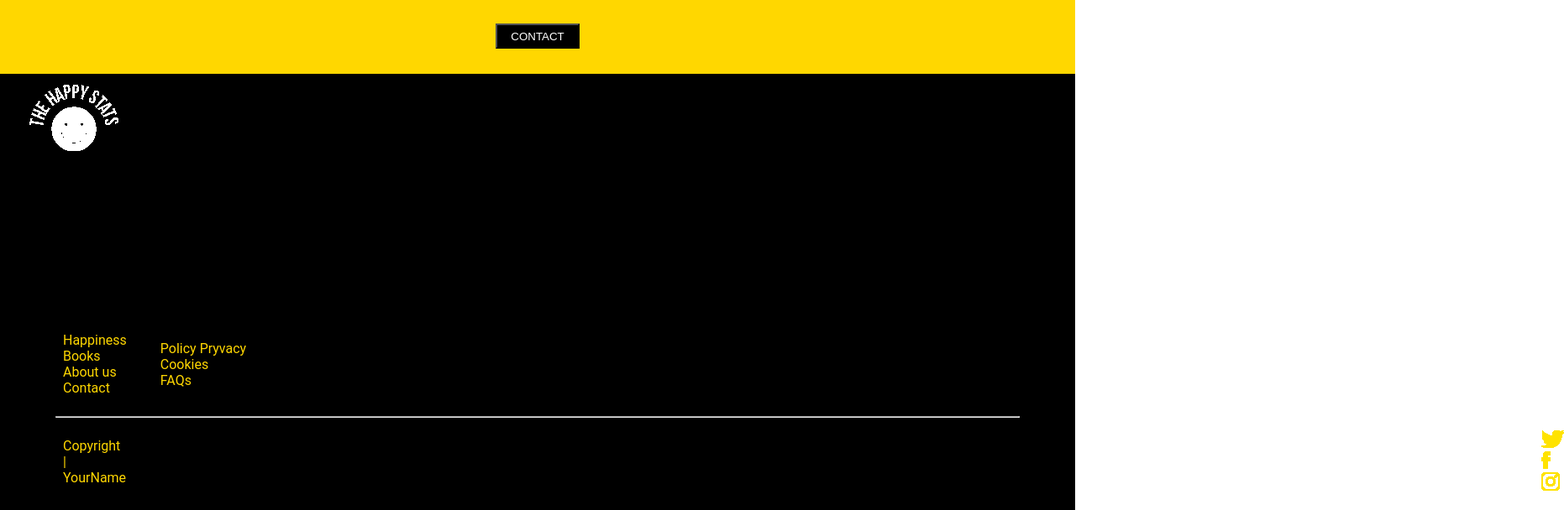
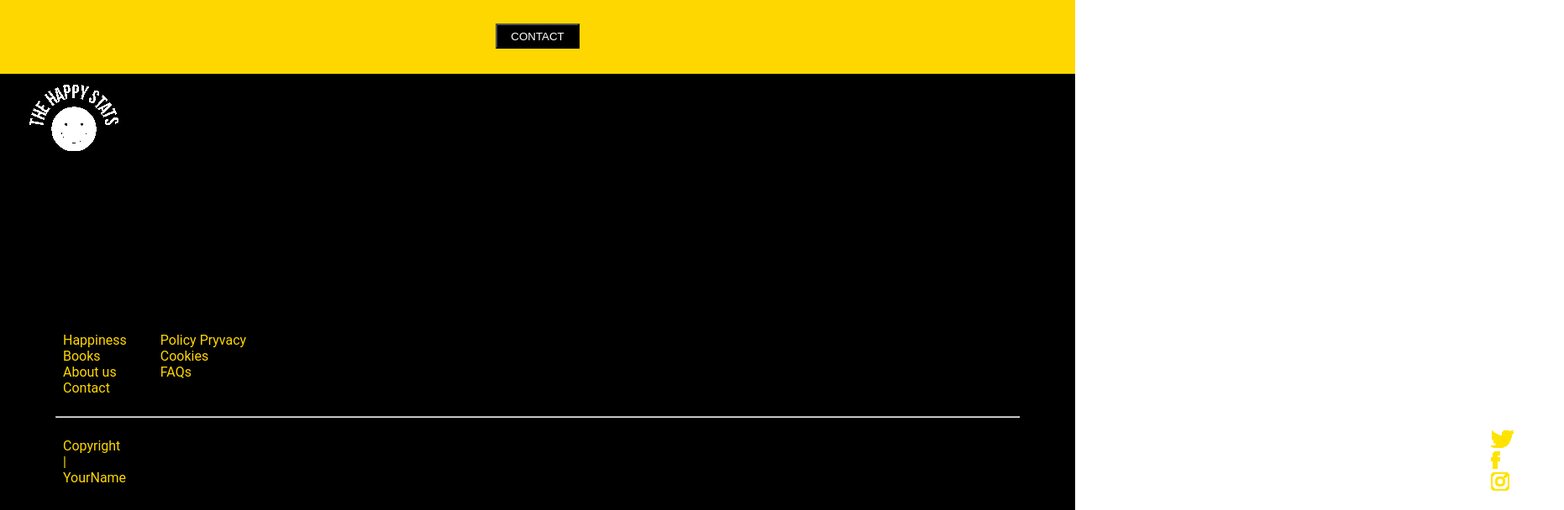
Before and after one commit to donkanpinguino1202/Happines-Proyecto, a plain HTML site: page index.html in a window 1280 px wide. Shown: the part 6320-6928 px from the top of the page at 84% size, 1862 px wide, since content can reach past the window. Drawn offline with Linux system fonts and the light colour scheme.

Commit message:
modificacion styles en el footer

```diff
--- a/index.html
+++ b/index.html
@@ -145,7 +145,7 @@
             <hr>
             <div class="end">
             <p> Copyright | YourName </p>
-                <div class="imagenes">
+                <div class="plataformas">
                     <img src="assets/images/Twitter copy.png" alt="Twitter">
                     <img src="assets/images/Facebook.png" alt="Facebook">
                     <img src="assets/images/Instagram.png" alt="Instagram">
--- a/styles/style.css
+++ b/styles/style.css
@@ -404,8 +404,11 @@ footer .listas{
     display: flex;
     color:#FFD700;
     margin-top: 200px;
-    align-items: center;
     justify-content: center;
+}
+
+footer img{
+   margin-left: 25px;
 }
 
 footer .listas li{
@@ -424,13 +427,9 @@ footer .end{
     padding-left: 40px;
 }
 
-footer .imagenes {
+footer .plataformas {
     filter: invert(76%) sepia(97%) saturate(471%) hue-rotate(0deg);
-    margin-left: 1660px;
-}
-
-footer img{
-   margin-left: 25px;
+    margin-left: 1600px;
 }
 
 
```
